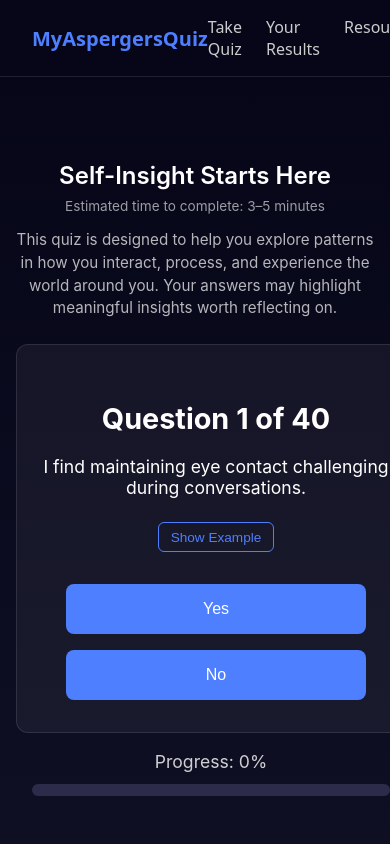
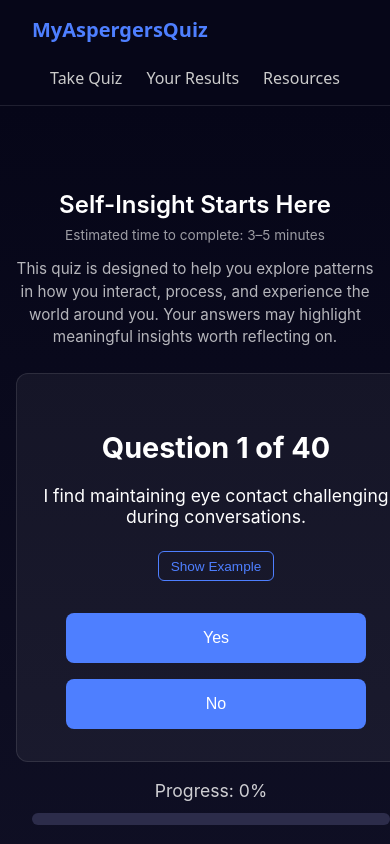
Before and after one commit to Westerntf/myaspergersquiz, a Next.js app: page /quiz in a window 390 px wide. Shown: the top 844 px of the page. Built offline with nearby package versions, Linux system fonts and the light colour scheme.

Commit message:
Fix: Responsive mobile navbar layout

```diff
--- a/src/components/Navbar.tsx
+++ b/src/components/Navbar.tsx
@@ -3,7 +3,9 @@ import Link from "next/link";
 
 export default function Navbar() {
   return (
-    <nav style={{
+    <div style={{ width: "100%" }}>
+      <nav
+        style={{
           background: "#060618",
           padding: "1rem 2rem",
           display: "flex",
@@ -13,25 +15,39 @@ export default function Navbar() {
           position: "sticky",
           top: 0,
           zIndex: 1000,
-    }}>
+          flexWrap: "wrap",
+          rowGap: "1rem",
+        }}
+      >
         <Link
           href="/"
           style={{
             textDecoration: "none",
             color: "#4e7fff",
             fontWeight: 700,
-    fontSize: "1.25rem"
+            fontSize: "1.25rem",
+            flex: "1 1 100%",
+            marginBottom: "0.5rem",
           }}
         >
           MyAspergersQuiz
         </Link>
 
-      <div style={{ display: "flex", gap: "1.5rem" }}>
+        <div
+          style={{
+            display: "flex",
+            gap: "1.5rem",
+            flexWrap: "wrap",
+            justifyContent: "center",
+            flex: "1 1 100%",
+          }}
+        >
           <Link href="/quiz" style={navLink}>Take Quiz</Link>
           <Link href="/results" style={navLink}>Your Results</Link>
           <Link href="/resources" style={navLink}>Resources</Link>
         </div>
       </nav>
+    </div>
   );
 }
 
```
Lines whose indentation alone changed are shown as unchanged.
